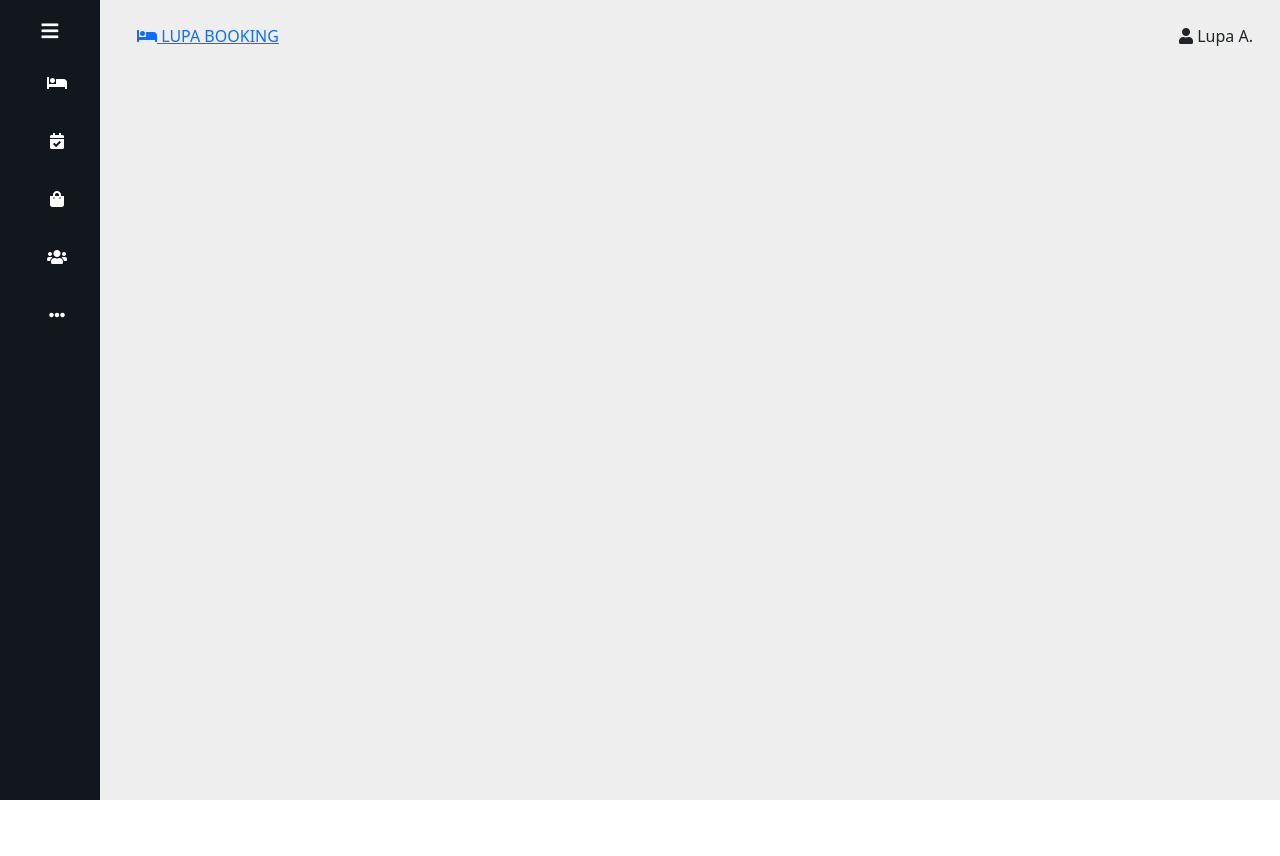
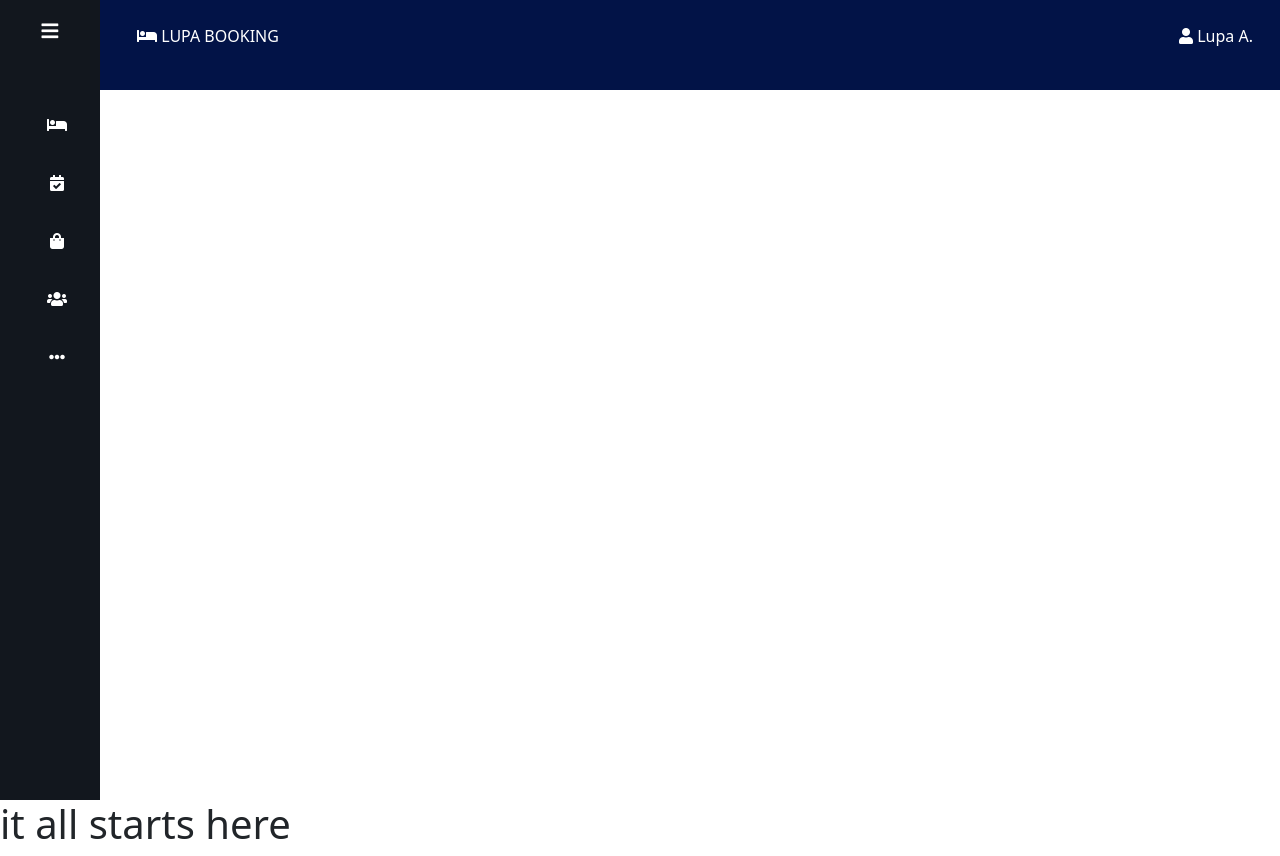
Before and after one commit to llsonkimm/admin_panel, a plain HTML site: page index.html in a window 1280 px wide. Before the commit the page ends 800 px from the top, so only its background shows below. Drawn offline with nearby package versions, Linux system fonts and the light colour scheme.

Commit message:
some adjustments to the site header section

```diff
--- a/index.html
+++ b/index.html
@@ -59,9 +59,9 @@
     <header class="site-header">
         <nav class="navbar navbar-expand-lg navbar-light">
           <div class="container">
-            <a href="/">
-                <i class="fa fa-bed fa-1x"></i>
-            <span class="site-name">LUPA BOOKING</span></a>
+            <a href="/" style="text-decoration: none; gap: 20px;">
+                <i class="fa fa-bed fa-1x" style="color: white;"></i>
+            <span class="site-name" style="color: white;">LUPA BOOKING</span></a>
             <a class="navbar-brand" href="#Home"></a>
             <button class="navbar-toggler" type="button" data-bs-toggle="collapse" data-bs-target="#navbarToggle"
               aria-controls="navbarToggle" aria-expanded="false" aria-label="Toggle navigation">
@@ -70,14 +70,17 @@
             <div class="collapse navbar-collapse" id="navbarToggle">
               <ul class="navbar-nav ms-auto">
                 <li class="nav-item">
-                    <i class="fa fa-user"></i>
-                    <span>Lupa A.</span>
+                    <i class="fa fa-user" style="color: white;"></i>
+                    <span style="color: white;">Lupa A.</span>
                 </li>
               </ul>
             </div>
           </div>
         </nav>
     </header>
+    <div class="main-section">
+        <h1>it all starts here</h1>
+    </div>
 </body>
 
 <script>
--- a/styles.css
+++ b/styles.css
@@ -115,22 +115,19 @@
     display: none;
 }
 
+.menu-items{
+    margin-top: 50px;
+}
+
 .site-header{
     position: absolute;
-    background-color: #eee;
-    min-height: 100vh;
+    background-color: rgb(2, 19, 71);
+    height: 90px;
     top: 0;
     left: 100px;
     transition: all 0.5s ease;
     width: calc(100% - 90px);
     padding: 1rem;
     margin-left: 0;
-
-}
-
-.site-header .container a i .site-name{
-    text-align: center;
-    color: #12171e;
-
-
-}
+    display: block;
+ }
```
